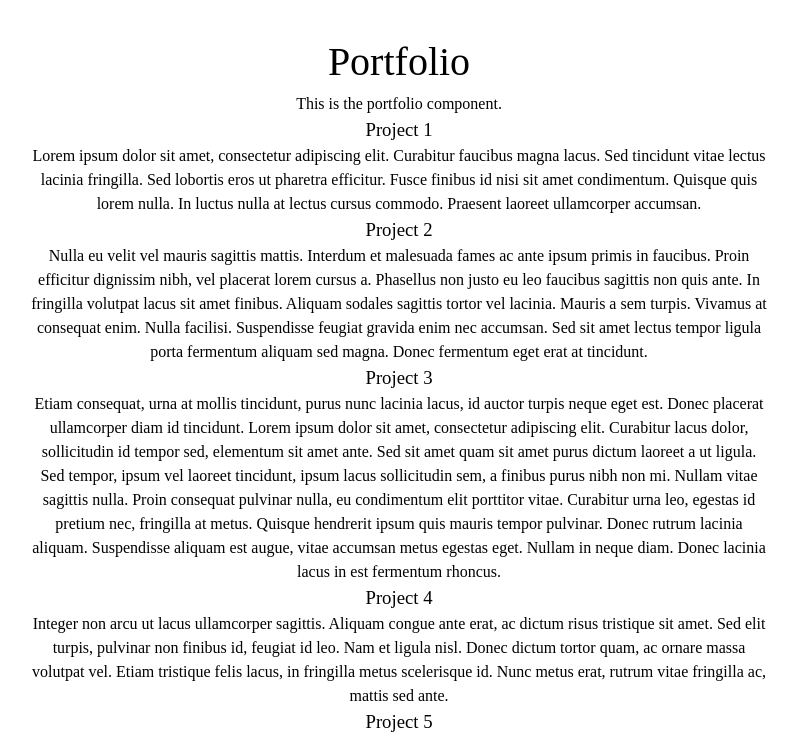
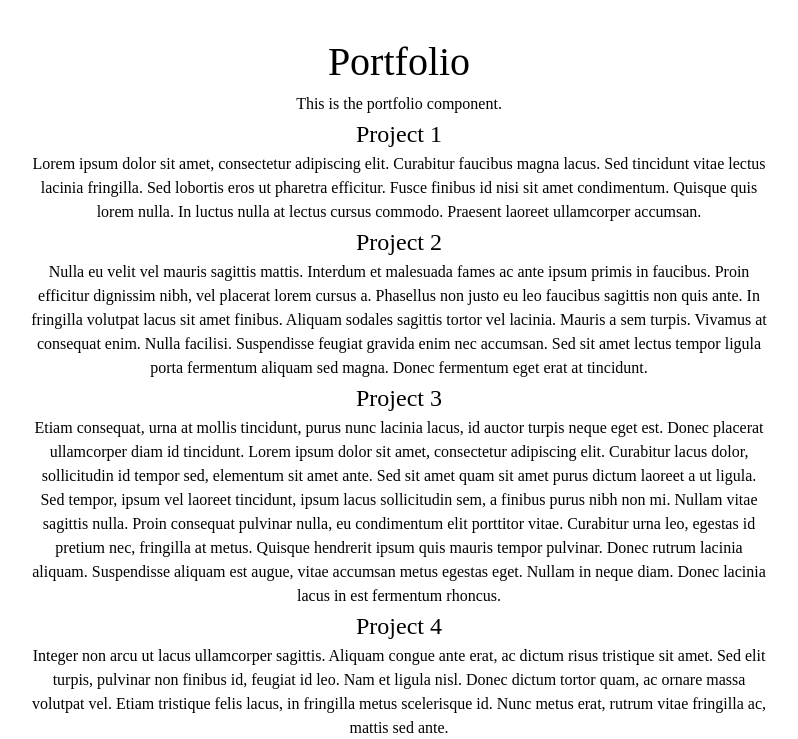
Before and after one commit to jackalope-code/example-portfolio-2025, a React (Vite) app: page / in a window 1280 px wide. Shown: the top 739 px of the page, without its empty margins (241-1039 px from the left). Built offline with nearby package versions, Linux system fonts and the light colour scheme; a web font is replaced by a local one.

Commit message:
Make project titles more prominent

```diff
--- a/src/components/Portfolio.tsx
+++ b/src/components/Portfolio.tsx
@@ -86,7 +86,7 @@ const Portfolio = ({}: PortfolioProps) => {
             {portfolioItems.length > 0 ? (
                 portfolioItems.map((item: PortfolioItemState) => (
                 <div key={item.id}>
-                    <h3>{item.title}</h3>
+                    <h2>{item.title}</h2>
                     <p>{item.description}</p>
                 </div>
                 ))
```
